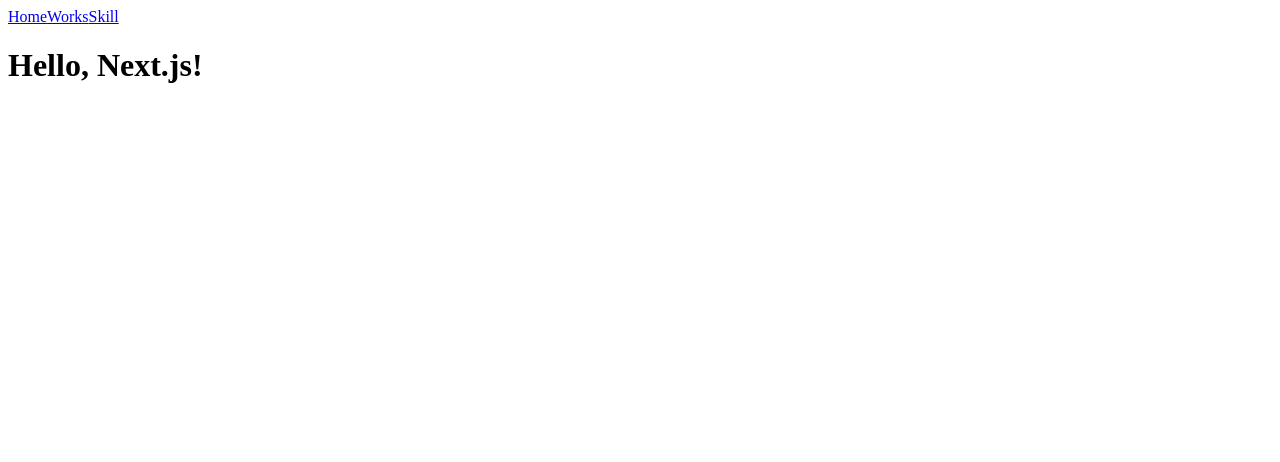
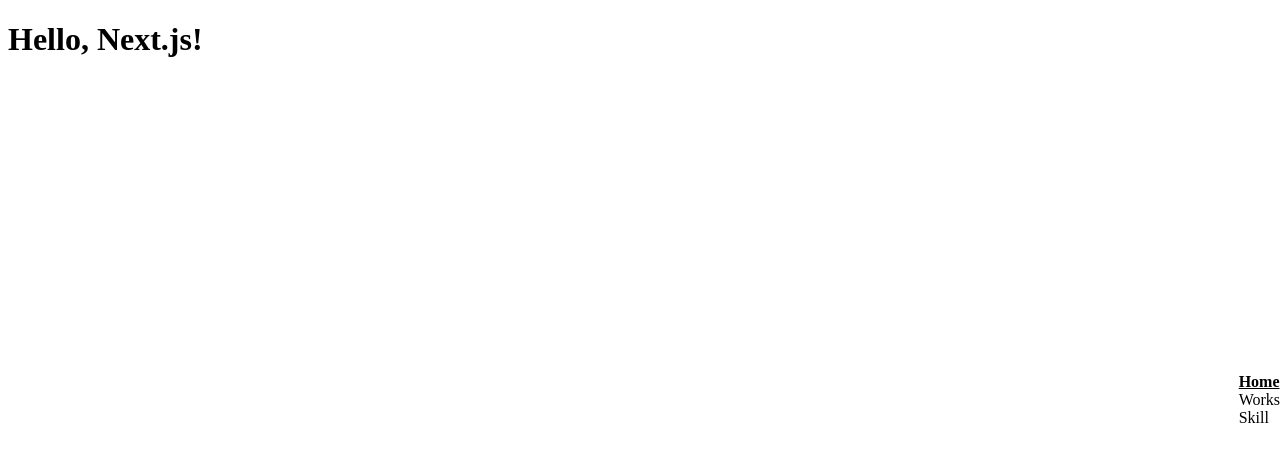
Before and after one commit to KentaMiyazaki09/renew_portfolio, a Next.js app: page / in a window 1280 px wide. Shown: the top 462 px of the page. Built offline with nearby package versions, Linux system fonts and the light colour scheme.

Commit message:
Navigation追加

```diff
--- /dev/null
+++ b/app/layout.module.css
@@ -0,0 +1,8 @@
+.layout a {
+  color: #000;
+  text-decoration: none;
+}
+
+.layout li {
+  list-style: none;
+}
--- a/app/layout.tsx
+++ b/app/layout.tsx
@@ -1,5 +1,7 @@
 import React from 'react'
 import Navigation from '../components/Navigation'
+
+import style from './layout.module.css'
 
 export default function RootLayout({
   children,
@@ -8,7 +10,7 @@
 }) {
   return (
     <html lang="ja">
-      <body>
+      <body className={style.layout}>
         <Navigation />
         {children}
       </body>
--- /dev/null
+++ b/components/Navigation.module.css
@@ -0,0 +1,11 @@
+.nav {
+  position: fixed;
+  top: 50%;
+  right: 0;
+  translate: 0 -50%;
+}
+
+.active{
+  font-weight: bold;
+  text-decoration: underline;
+}
--- a/components/Navigation.tsx
+++ b/components/Navigation.tsx
@@ -2,29 +2,33 @@
 
 import Link from "next/link"
 import { usePathname } from "next/navigation"
+
+import styles from './Navigation.module.css'
 
 export default function Navigation() {
   const pathname = usePathname()
 
   const links = [
     { href: '/', label: 'Home' },
-    { href: '/about', lable: 'About' },
     { href: '/works', label: 'Works' },
     { href: '/skill', label: 'Skill' },
   ]
 
   return (
-    <nav>
+    <nav className={styles.nav}>
       {links.map(link => (
+      <li
+        key={link.href}
+        className={`${
+          pathname === link.href ? styles.active : ''
+        }`}
+      >
         <Link
-          key={link.href}
           href={link.href}
-          className={`${
-            pathname === link.href ? 'font-bold underline' : ''
-          } hover: opacity-70`}
         >
         {link.label}
         </Link>
+      </li>
       ))}
     </nav>
   )
```
